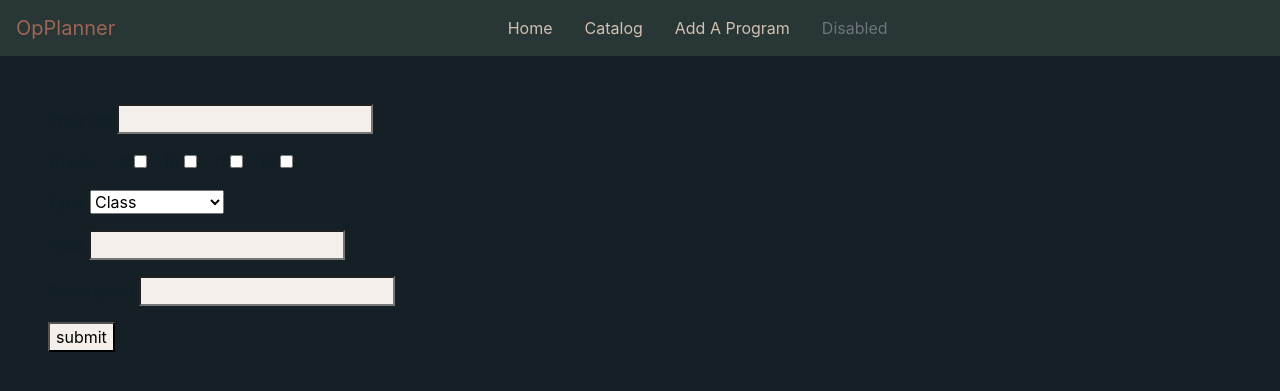
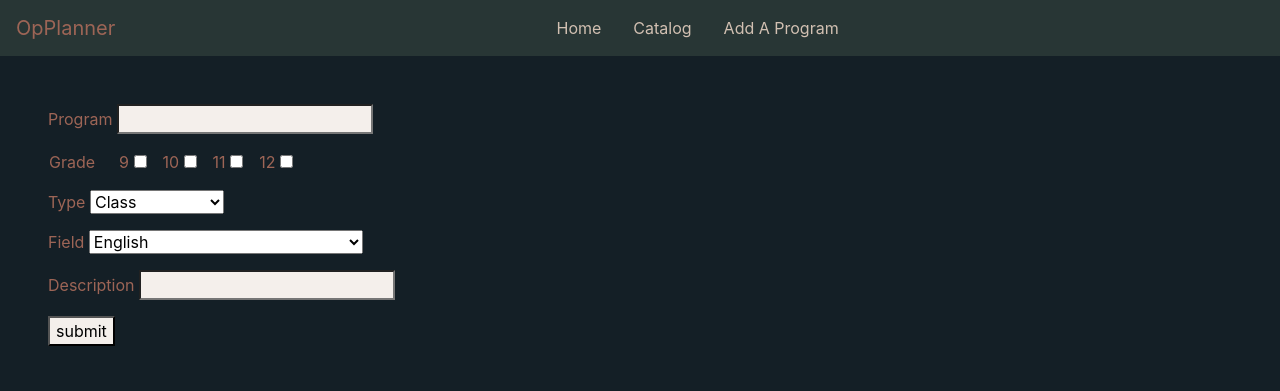
Before and after one commit to Ronin-Bae/OpPlanner, a Flask app: page /add in a window 1280 px wide. Shown: the top 391 px of the page. Run offline with Flask 3, Linux system fonts and the light colour scheme; some libraries are stand-ins or nearby versions.

Commit message:
Presentable

```diff
--- a/app.py
+++ b/app.py
@@ -12,7 +12,8 @@ from flask import redirect
 from os import path
 
 ROOT = path.dirname(path.realpath("database.db"))
-
+user = "Panthers"
+passw = "Panthers"
 app = Flask(__name__)
 
 @app.route('/')
@@ -100,6 +101,17 @@ def result():
     result = request.form
     return render_template("result.html",result = result)
 
+@app.route('/check',methods = ['POST', 'GET'])
+def check():
+    if request.method == 'POST':
+        n = request.form.get("Name")
+        c = request.form.get("Password")
+        print(n)
+        print(c)
+        if(n == user and c == passw):
+            return render_template("addProgram.html")
+    return render_template("check.html")
+
 @app.route("/api/data")
 def get_data():
     return app.send_static_file("data.json")
--- a/static/home.css
+++ b/static/home.css
@@ -12,6 +12,10 @@ body{
 
 .small-text{
     color: #9d6556
+}
+
+td{
+    color: #d2c0b2;
 }
 
 table, th, td, tr{
@@ -64,3 +68,11 @@ select {
 .nav-link{
     color: #d2c0b2;
 }
+
+.nav-link:hover{
+    color: white;
+}
+
+.navbar-brand:hover{
+    color: white;
+}
--- a/templates/addProgram.html
+++ b/templates/addProgram.html
@@ -3,29 +3,40 @@
 {% block content %}
 <div class="px-5 py-5">
    <form class="text-light" action = "/add" method = "POST">
-      <p>Program <input class="" type = "text" name = "Program" maxlength="35"/></p>
+      <p class="small-text">Program <input class="" type = "text" name = "Program" maxlength="35"/></p>
 
       <div class="row">
-         <p class="px-3">Grade</p>
-         <p class="px-2">9 <input type="checkbox" id="9" name="9" value="9"></p>
-         <p class="px-2"> 10 <input type="checkbox" id="10" name="10" value="10"></p>
-         <p class="px-2">11 <input type="checkbox" id="11" name="11" value="11"></p>
-         <p class="px-2">12 <input type="checkbox" id="12" name="12" value="12"></p>
+         <p class="px-3 small-text">Grade</p>
+         <p class="px-2 small-text">9 <input type="checkbox" id="9" name="9" value="9"></p>
+         <p class="px-2 small-text"> 10 <input type="checkbox" id="10" name="10" value="10"></p>
+         <p class="px-2 small-text">11 <input type="checkbox" id="11" name="11" value="11"></p>
+         <p class="px-2 small-text">12 <input type="checkbox" id="12" name="12" value="12"></p>
       </div>
 
 
-      <p>Type <select type="text" name="Type" class="">
+      <p class="small-text">Type <select type="text" name="Type" class="">
 
-         <option value="Class">Class</option>
-         <option value="Club">Club</option>
-         <option value="Extracurricular">Extracurricular</option>
-         <option value="Occupational">Occupational</option>
-         <option value="Competition">Competition</option>
+         <option class="small-text" value="Class">Class</option>
+         <option class="small-text" value="Club">Club</option>
+         <option class="small-text" value="Extracurricular">Extracurricular</option>
+         <option class="small-text" value="Occupational">Occupational</option>
+         <option class="small-text" value="Competition">Competition</option>
 
      </select></p>
-      <p>Field <input type = "text" name = "Field" maxlength="50"/></p>
-      <p>Description <input type ="text" name = "Description"/></p>
-      <p><input type = "submit" value = "submit" /></p>
+      <p class="small-text">Field <select type="text" name="Field" class="">
+
+         <option class="small-text" value="English">English</option>
+         <option class="small-text" value="History">History</option>
+         <option class="small-text" value="Classical and Modern Languages">Classical and Modern Languages</option>
+         <option class="small-text" value="Mathematics">Mathematics</option>
+         <option class="small-text" value="Technical">Technical</option>
+         <option class="small-text" value="Science">Science</option>
+         <option class="small-text" value="Art">Art</option>
+         <option class="small-text" value="Athletics">Athletics</option>
+         <option class="small-text" value="Community Service">Community Service</option>
+     </select></p>
+      <p class="small-text">Description <input type ="text" name = "Description"/></p>
+      <p class="small-text"><input type = "submit" value = "submit" /></p>
    </form>
 </div>
 {% endblock %}
--- a/templates/index.html
+++ b/templates/index.html
@@ -4,7 +4,7 @@
 <div class="px-5 py-5">
 
     <h1 class="text-light">Welcome to Opportunity Planner</h1>
-    <p class="small-text">your all in one suite for discovering classes, clubs, and extracurriculars</p>
+    <p class="small-text">Your all in one suite for discovering classes, clubs, and extracurriculars.</p>
 
 </div>
 
--- a/templates/layout.html
+++ b/templates/layout.html
@@ -11,7 +11,7 @@
 </head>
 <body>
     <nav class="navbar navbar-expand-lg navbar">
-        <a class="navbar-brand small-text" href="#">OpPlanner</a>
+        <a class="navbar-brand small-text" href="/">OpPlanner</a>
         <button class="navbar-toggler" type="button" data-toggle="collapse" data-target="#navbarNavAltMarkup" aria-controls="navbarNavAltMarkup" aria-expanded="false" aria-label="Toggle navigation">
           <span class="navbar-toggler-icon"></span>
         </button>
@@ -19,8 +19,7 @@
           <div class="navbar-nav">
             <a class="nav-item nav-link px-3 active small-text" href="{{ url_for('index') }}">Home <span class="sr-only">(current)</span></a>
             <a class="nav-item nav-link px-3 active small-text" href="{{ url_for('catalog') }}">Catalog</a>
-            <a class="nav-item nav-link px-3 active small-text" href="{{ url_for('add') }}">Add A Program</a>
-            <a class="nav-item nav-link px-3 disabled" href="#">Disabled</a>
+            <a class="nav-item nav-link px-3 active small-text" href="{{ url_for('check') }}">Add A Program</a>
           </div>
         </div>
       </nav>
```
Also changed, not shown: templates/check.html (added, +15 -0 lines), templates/program.html (+7 -7 lines), database.db.
